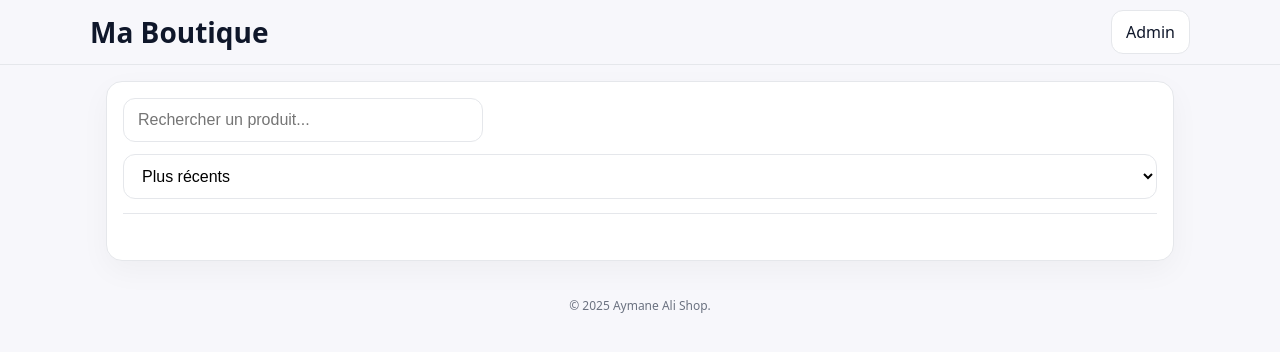
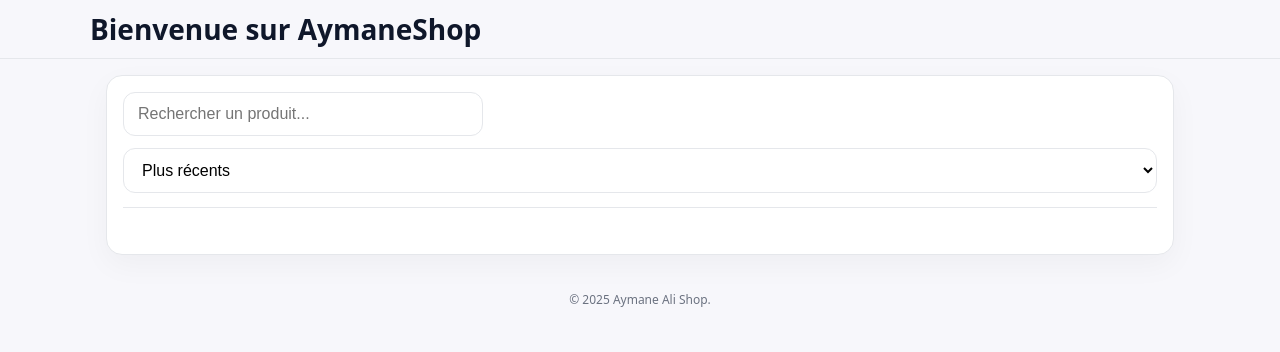
Before and after one commit to rachidprf/AYMANEALIROBLOX, a plain HTML site: page boutique.html in a window 1280 px wide. Drawn offline with Linux system fonts and the light colour scheme; no server answers.

Commit message:
Add files via upload

```diff
--- a/boutique.html
+++ b/boutique.html
@@ -10,9 +10,9 @@
 <body>
   <div class="header">
     <div class="container header-inner">
-      <h1>Ma Boutique</h1>
+      <h1>Bienvenue sur AymaneShop</h1>
       <nav>
-        <a class="btn" href="admin.html">Admin</a>
+
       </nav>
     </div>
   </div>
```
